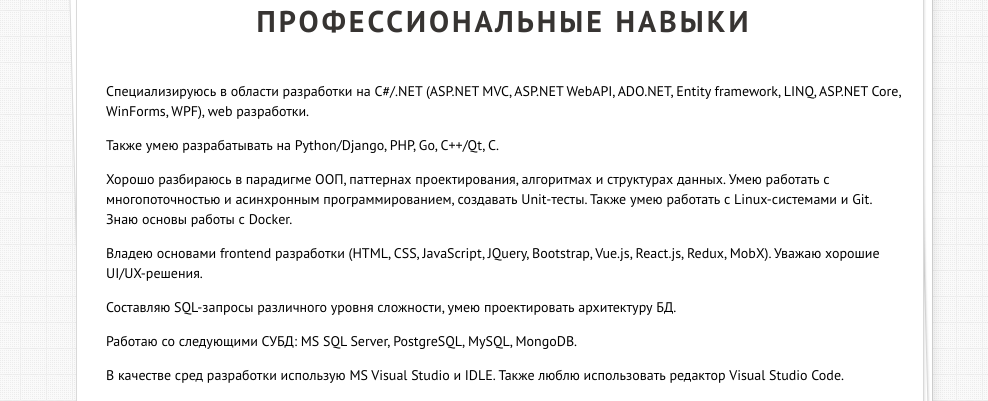
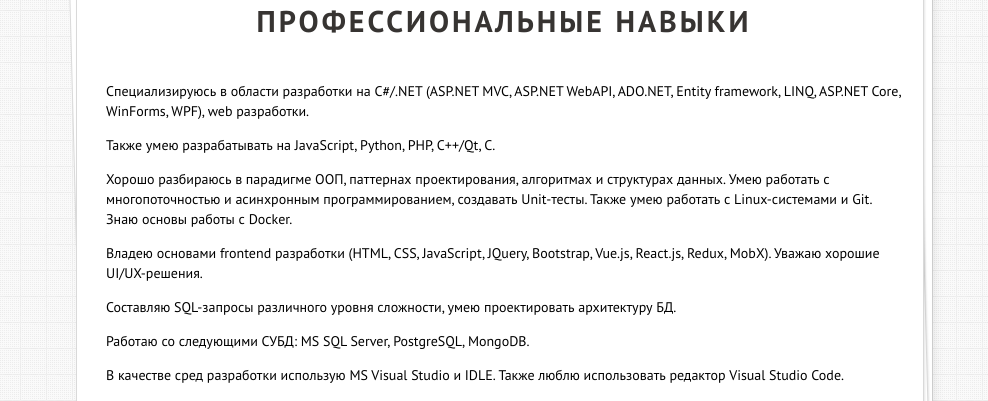
Before and after one commit to antonskworc/antonskworc.github.io, a plain HTML site: page index.html in a window 1280 px wide. Shown: the part 900-1301 px from the top of the page, without its empty margins (292-1280 px from the left). Drawn offline with nearby package versions, Linux system fonts and the light colour scheme; a web font is replaced by a local one.

Commit message:
Update index.html

```diff
--- a/index.html
+++ b/index.html
@@ -47,11 +47,11 @@
 						<div class="section-content">
 							<h2>Профессиональные навыки</h2>
 							<p>Специализируюсь в области разработки на C#/.NET (ASP.NET MVC, ASP.NET WebAPI, ADO.NET, Entity framework, LINQ, ASP.NET Core, WinForms, WPF), web разработки.</p>
-							<p>Также умею разрабатывать на Python/Django, PHP, Go, C++/Qt, C.</p>
+							<p>Также умею разрабатывать на JavaScript, Python, PHP, C++/Qt, C.</p>
 							<p>Хорошо разбираюсь в парадигме ООП, паттернах проектирования, алгоритмах и структурах данных. Умею работать с многопоточностью и асинхронным программированием, создавать Unit-тесты. Также умею работать с Linux-системами и Git. Знаю основы работы с Docker.</p>
 							<p>Владею основами frontend разработки (HTML, CSS, JavaScript, JQuery, Bootstrap, Vue.js, React.js, Redux, MobX). Уважаю хорошие UI/UX-решения.</p>
 							<p>Составляю SQL-запросы различного уровня сложности, умею проектировать архитектуру БД.</p>
-							<p>Работаю со следующими СУБД: MS SQL Server, PostgreSQL, MySQL, MongoDB.</p>
+							<p>Работаю со следующими СУБД: MS SQL Server, PostgreSQL, MongoDB.</p>
 							<p>В качестве сред разработки использую MS Visual Studio и IDLE. Также люблю использовать редактор Visual Studio Code.</p>
 							<p>Имею профильное высшее образование (направление: фундаментальная информатика и информационные технологии, профиль: инженерия программного обеспечения). Программированием начал заниматься ещё учась в средней школе.</p>
 							<p>Английским языком владею на достаточно высоком уровне. Люблю осваивать новые технологии и подходы в разработке. Хорошо работаю в команде.</p>
```
